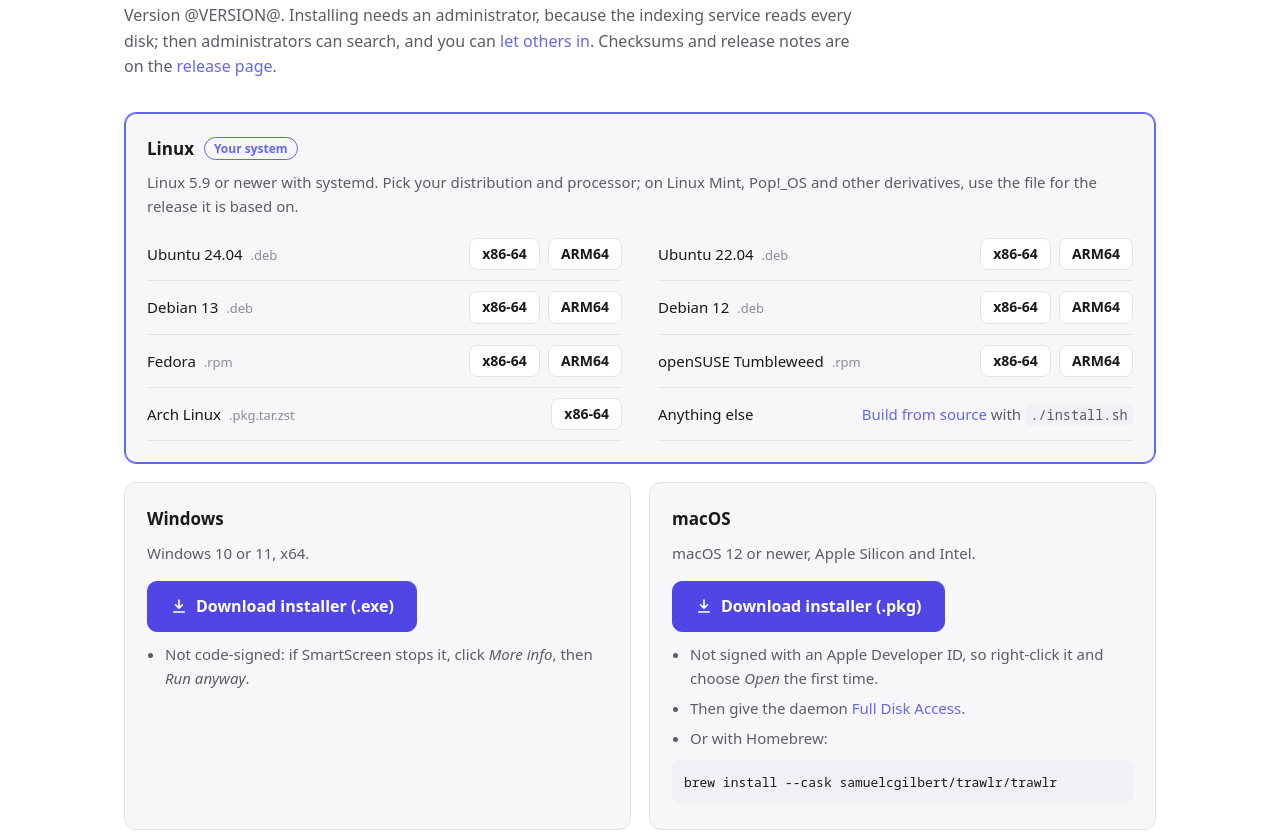
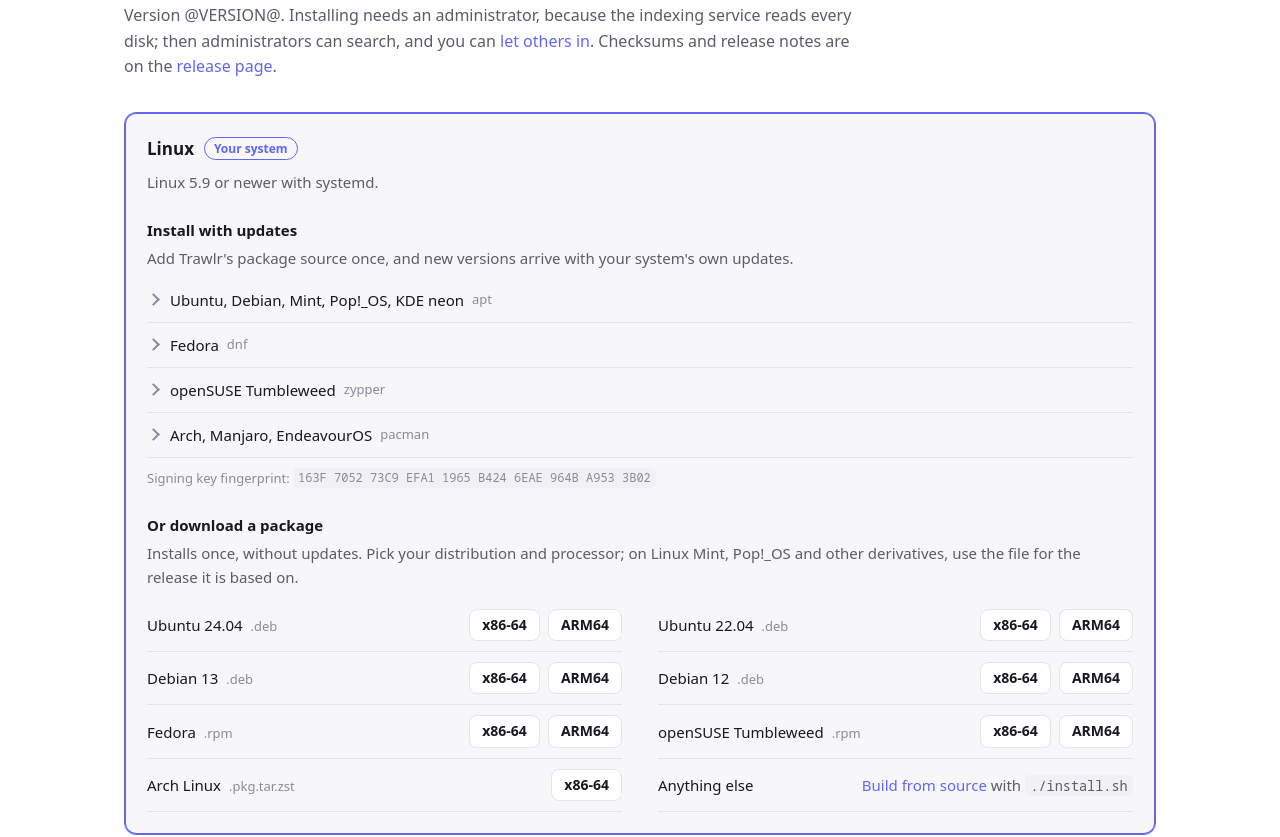
Before and after one commit to SamuelCGilbert/trawlr, a plain HTML site: page site/index.html in a window 1280 px wide. Shown: the part 2883-3720 px from the top of the page. Drawn offline with Linux system fonts and the light colour scheme; files whose address does not match are found by name.

Commit message:
Package sources on trawlr.io: apt, dnf, zypper and pacman
Linux users can add trawlr.io once and get every update through apt
upgrade, dnf upgrade, zypper up or pacman -Syu, instead of downloading
each release by hand. The Pages workflow builds the sources from the
latest release's packages (dist/repo/build.sh) and signs them, and the
rpm and pacman packages themselves, with a new key kept as the
PACKAGE_SIGNING_KEY secret (163F 7052 73C9 EFA1 1965 B424 6EAE 964B
A953 3B02).

tests/repo/run.sh builds them with a throwaway key and follows the
README's steps on Ubuntu 22.04 and 24.04, Debian 12 and 13, Fedora,
openSUSE Tumbleweed and Arch, then checks a newer version arrives with
apt and pacman. The website gets the same steps and copy buttons.

Co-Authored-By: Claude Opus 5.5 <noreply@anthropic.com>

```diff
--- a/site/index.html
+++ b/site/index.html
@@ -109,7 +109,20 @@ td:first-child { white-space: nowrap; }
 .pill:hover { text-decoration: none; border-color: var(--accent); color: var(--accent); }
 .platform ul { margin: 10px 0 0; padding-left: 18px; color: var(--dim); font-size: 15px; }
 .platform li { margin: 6px 0; }
-pre { background: var(--code); border-radius: 8px; padding: 10px 12px; margin: 10px 0 4px; white-space: pre-wrap; overflow-wrap: anywhere; }
+.platform h4 { margin: 24px 0 4px; font-size: 15px; }
+.sources { margin-top: 8px; }
+.sources details { border-bottom: 1px solid var(--border); }
+.sources summary { cursor: pointer; list-style: none; display: flex; align-items: center; gap: 8px; padding: 10px 0; font-size: 15px; }
+.sources summary::-webkit-details-marker { display: none; }
+.sources summary::before { content: ""; width: 7px; height: 7px; border: solid var(--faint); border-width: 0 2px 2px 0; transform: rotate(-45deg); transition: transform .15s; margin: 0 4px 0 2px; flex: none; }
+.sources details[open] summary::before { transform: rotate(45deg); }
+.sources summary small { color: var(--faint); font-size: 13px; }
+.sources .note { font-size: 14px; margin: 4px 0 12px; }
+.platform .fpr { font-size: 13px; margin-top: 10px; color: var(--faint); }
+.platform .fpr code { font-size: 12px; }
+.copy { position: absolute; top: 7px; right: 7px; font: 600 12px/1 inherit; font-family: inherit; padding: 5px 8px; border-radius: 6px; border: 1px solid var(--border); background: var(--elevated); color: var(--dim); cursor: pointer; }
+.copy:hover { color: var(--accent); border-color: var(--accent); }
+pre { position: relative; background: var(--code); border-radius: 8px; padding: 10px 64px 10px 12px; margin: 10px 0 4px; white-space: pre-wrap; overflow-wrap: anywhere; }
 pre code { background: none; padding: 0; }
 
 footer { border-top: 1px solid var(--border); padding: 32px 0 48px; color: var(--faint); font-size: 14px; }
@@ -228,7 +241,26 @@ footer a { color: var(--dim); }
         </div>
         <div class="card platform" id="p-linux">
           <h3>Linux <span class="badge">Your system</span></h3>
-          <p>Linux 5.9 or newer with systemd. Pick your distribution and processor; on Linux Mint, Pop!_OS and other derivatives, use the file for the release it is based on.</p>
+          <p>Linux 5.9 or newer with systemd.</p>
+          <h4>Install with updates</h4>
+          <p>Add Trawlr's package source once, and new versions arrive with your system's own updates.</p>
+          <div class="sources">
+            <details><summary>Ubuntu, Debian, Mint, Pop!_OS, KDE neon <small>apt</small></summary><pre><code>sudo install -d -m 755 /etc/apt/keyrings
+curl -fsSL https://trawlr.io/trawlr.gpg | sudo tee /etc/apt/keyrings/trawlr.gpg &gt;/dev/null
+echo "deb [signed-by=/etc/apt/keyrings/trawlr.gpg] https://trawlr.io/apt $(. /etc/os-release; echo ${UBUNTU_CODENAME:-$VERSION_CODENAME}) main" | sudo tee /etc/apt/sources.list.d/trawlr.list
+sudo apt update &amp;&amp; sudo apt install trawlr</code></pre><p class="note">Ubuntu 22.04 and 24.04, Debian 12 and 13, and distributions based on them.</p></details>
+            <details><summary>Fedora <small>dnf</small></summary><pre><code>sudo curl -fsSLo /etc/yum.repos.d/trawlr.repo https://trawlr.io/rpm/fedora/trawlr.repo
+sudo dnf install trawlr</code></pre><p class="note">dnf asks you to trust the signing key the first time.</p></details>
+            <details><summary>openSUSE Tumbleweed <small>zypper</small></summary><pre><code>sudo zypper addrepo https://trawlr.io/rpm/opensuse/trawlr.repo
+sudo zypper install trawlr</code></pre><p class="note">zypper asks you to trust the signing key the first time.</p></details>
+            <details><summary>Arch, Manjaro, EndeavourOS <small>pacman</small></summary><pre><code>curl -fsSL https://trawlr.io/trawlr.asc | sudo pacman-key --add -
+sudo pacman-key --lsign-key 163F705273C9EFA11965B4246EAE964BA9533B02
+printf '\n[trawlr]\nServer = https://trawlr.io/arch/$arch\n' | sudo tee -a /etc/pacman.conf
+sudo pacman -Syu trawlr</code></pre><p class="note">x86-64. Then <code>sudo systemctl enable --now trawlrd</code> starts the index.</p></details>
+          </div>
+          <p class="fpr">Signing key fingerprint: <code>163F 7052 73C9 EFA1 1965 B424 6EAE 964B A953 3B02</code></p>
+          <h4>Or download a package</h4>
+          <p>Installs once, without updates. Pick your distribution and processor; on Linux Mint, Pop!_OS and other derivatives, use the file for the release it is based on.</p>
           <div class="distros">
             <div class="distro"><span>Ubuntu 24.04 <small>.deb</small></span><span class="pills"><a class="pill" href="https://github.com/SamuelCGilbert/trawlr/releases/download/v@VERSION@/trawlr_@VERSION@-1.ubuntu24.04_amd64.deb">x86-64</a><a class="pill" href="https://github.com/SamuelCGilbert/trawlr/releases/download/v@VERSION@/trawlr_@VERSION@-1.ubuntu24.04_arm64.deb">ARM64</a></span></div>
             <div class="distro"><span>Ubuntu 22.04 <small>.deb</small></span><span class="pills"><a class="pill" href="https://github.com/SamuelCGilbert/trawlr/releases/download/v@VERSION@/trawlr_@VERSION@-1.ubuntu22.04_amd64.deb">x86-64</a><a class="pill" href="https://github.com/SamuelCGilbert/trawlr/releases/download/v@VERSION@/trawlr_@VERSION@-1.ubuntu22.04_arm64.deb">ARM64</a></span></div>
@@ -253,6 +285,19 @@ footer a { color: var(--dim); }
 </footer>
 
 <script>
+// A copy button on every command.
+document.querySelectorAll("pre").forEach(function (pre) {
+  var b = document.createElement("button");
+  b.className = "copy"; b.type = "button"; b.textContent = "Copy";
+  b.addEventListener("click", function () {
+    navigator.clipboard.writeText(pre.querySelector("code").textContent).then(function () {
+      b.textContent = "Copied"; setTimeout(function () { b.textContent = "Copy"; }, 1500);
+    });
+  });
+  pre.appendChild(b);
+});
+</script>
+<script>
 // Name this system on the big button and point it at its installer (Linux has
 // one file per distribution, so there it goes to the list). The links are
 // filled in with the latest release when the site is published.
```
Also changed, not shown: 6 other files.
